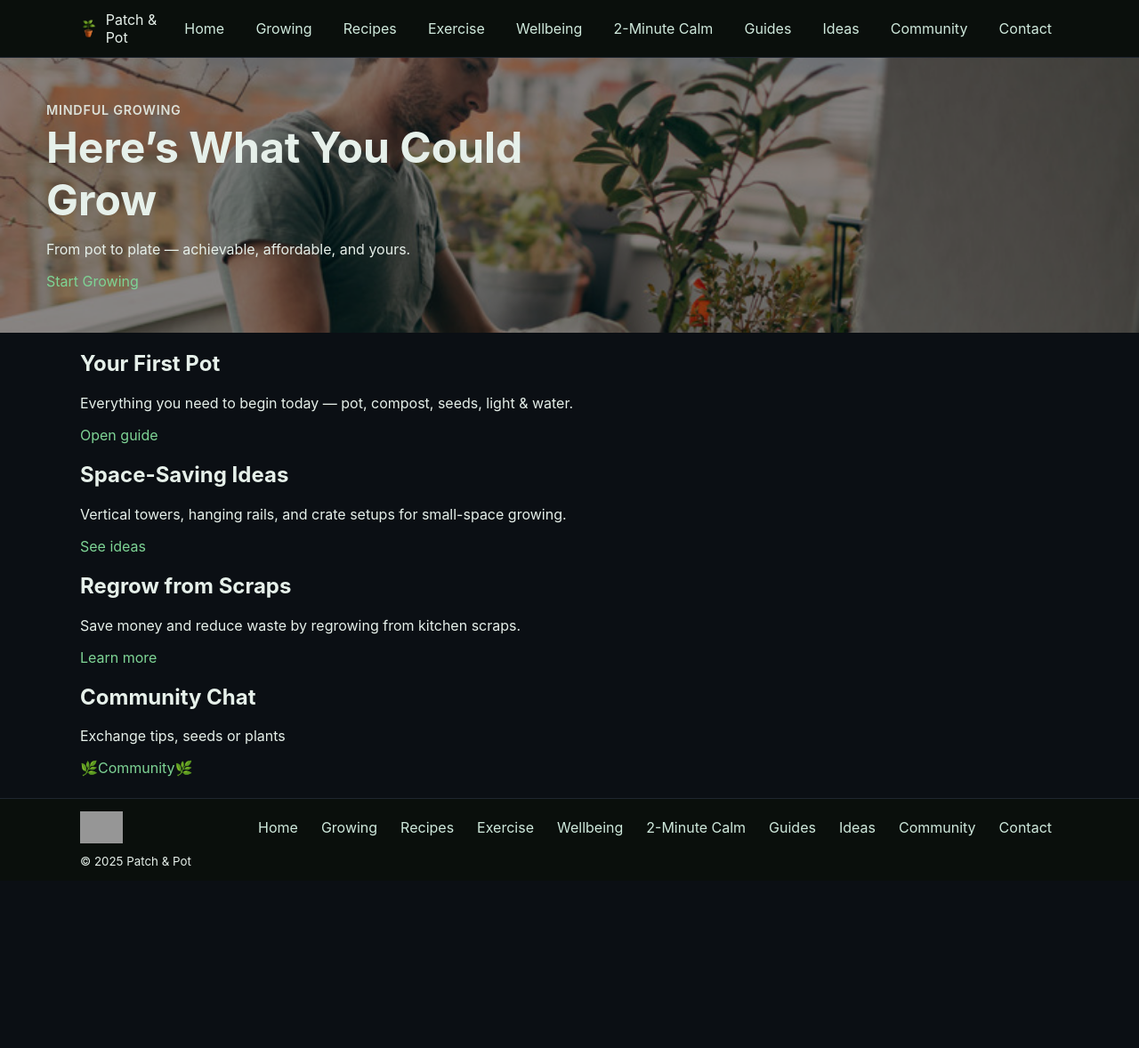
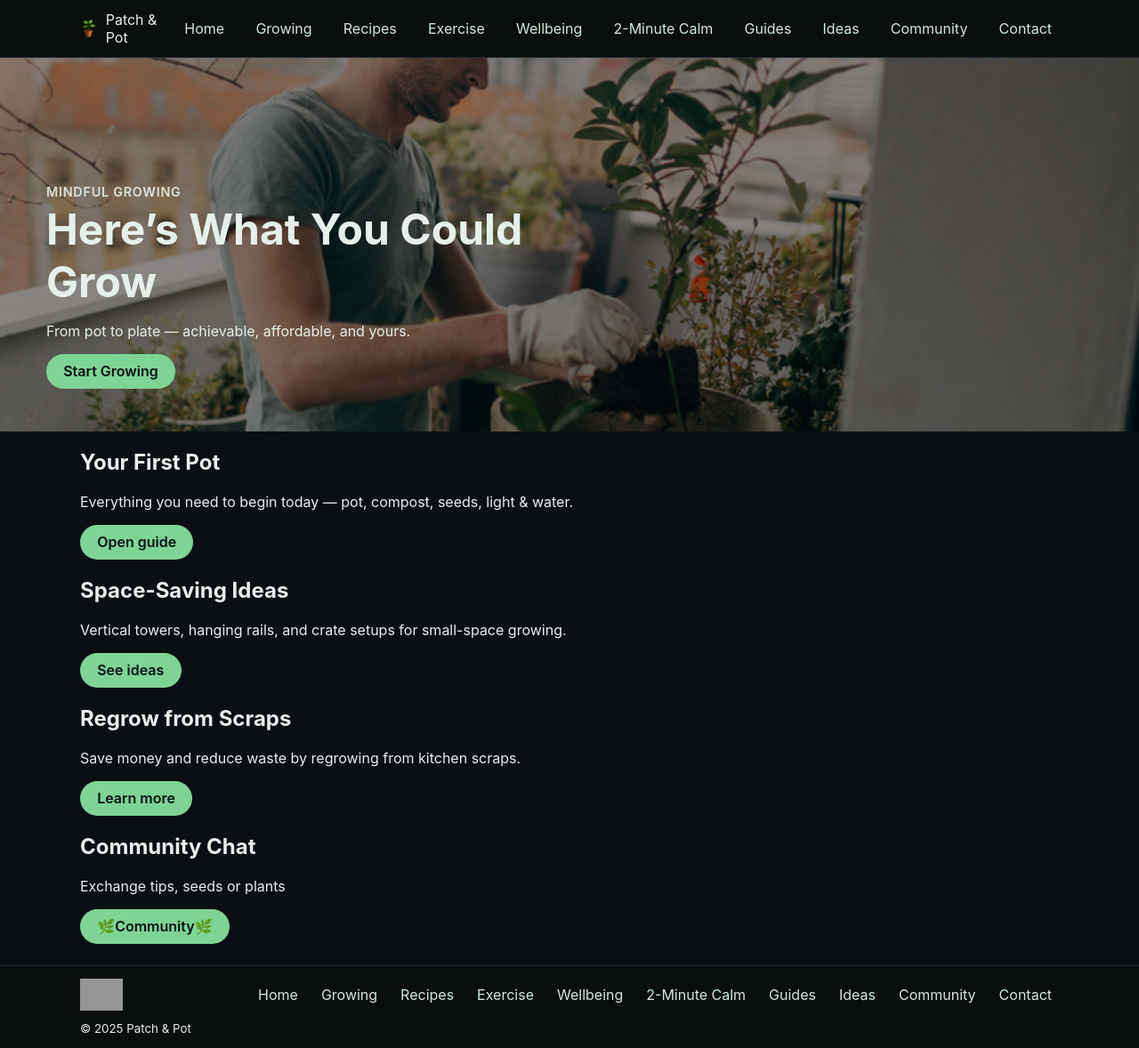
Before and after one commit to grantfitfuel/patchandpot, a Jekyll site: the page built from sites/index.html, in a window 1280 px wide. Shown: the whole page at 89% size. Built offline with Jekyll 4.4.1, drawn with Linux system fonts in a browser that asks for light colours; before the commit the page ends 990 px from its top, so only the background shows below that; grey boxes are pictures that could not be loaded.

Commit message:
Update site.css

```diff
--- a/sites/assets/css/site.css
+++ b/sites/assets/css/site.css
@@ -8,7 +8,7 @@
   --nav-gap:1.2rem;
 }
 
-/* ========== BASE ========== */
+/* ================= BASE ================= */
 html, body {
   background:var(--bg);
   color:var(--ink);
@@ -28,7 +28,7 @@ a {
   text-decoration:none;
 }
 
-/* ========== HEADER ========== */
+/* ================= HEADER ================= */
 .site-header {
   background:#0a0f0c;
   border-bottom:1px solid var(--stroke);
@@ -74,70 +74,131 @@ a {
   background:#101612;
 }
 
-/* Responsive shrink without wrap or scroll */
 @media (max-width: 960px) {
   :root { --nav-gap:0.9rem; }
   .nav a { font-size:0.9rem; padding:4px 6px; }
 }
+
 @media (max-width: 820px) {
   :root { --nav-gap:0.6rem; }
   .nav a { font-size:0.85rem; padding:3px 5px; }
 }
 
-/* ========== HERO ========== */
+/* ================= HERO ================= */
 .hero {
-  position:relative;
-  width:100%;
-  min-height:260px;
-  display:flex;
-  align-items:flex-end;
-  justify-content:flex-start;
+  position: relative;
+  width: 100%;
+  min-height: 420px; /* taller hero */
+  display: flex;
+  align-items: flex-end;
+  justify-content: flex-start;
 }
 
 .hero figure {
-  position:absolute;
-  inset:0;
-  margin:0;
+  position: absolute;
+  inset: 0;
+  margin: 0;
 }
 
 .hero figure img {
-  width:100%;
-  height:100%;
-  object-fit:cover;
-  object-position:center 30%;
+  width: 100%;
+  height: 100%;
+  object-fit: cover;
+  object-position: center center;
 }
 
 .hero .overlay {
-  position:absolute;
-  inset:0;
-  background:rgba(0,0,0,0.45);
+  position: absolute;
+  inset: 0;
+  background: rgba(0, 0, 0, 0.45);
 }
 
 .hero .content {
-  position:relative;
-  padding:3rem 2rem;
-  max-width:600px;
-  z-index:1;
+  position: relative;
+  padding: 3rem 2rem;
+  max-width: 600px;
+  z-index: 1;
 }
 
 .hero .content h1 {
-  margin:0.2rem 0;
-  font-size:clamp(2rem, 4vw, 3rem);
+  margin: 0.2rem 0;
+  font-size: clamp(2rem, 4vw, 3rem);
 }
 
 .hero .content .eyebrow {
-  font-weight:600;
-  text-transform:uppercase;
-  font-size:0.9rem;
-  letter-spacing:.05em;
-  opacity:0.9;
+  font-weight: 600;
+  text-transform: uppercase;
+  font-size: 0.9rem;
+  letter-spacing: .05em;
+  opacity: 0.9;
 }
 
-/* Per page hero tweak */
-.hero--growing figure img { object-position:center 25%; }
-.hero--exercise figure img { object-position:center 35%; }
+/* ================= BUTTONS ================= */
+.btn {
+  display: inline-block;
+  background: var(--accent);
+  color: #0b0f14;
+  padding: 0.6rem 1.2rem;
+  border-radius: 999px;
+  font-weight: 600;
+  text-decoration: none;
+  transition: background 0.2s ease;
+}
 
-/* ========== FOOTER ========== */
+.btn:hover {
+  background: #98e9bb;
+}
+
+.btn.secondary {
+  background: transparent;
+  color: var(--accent);
+  border: 2px solid var(--accent);
+}
+
+.btn.secondary:hover {
+  background: var(--accent);
+  color: #0b0f14;
+}
+
+/* ================= RECIPES ================= */
+.recipe-grid {
+  display: grid;
+  gap: 18px;
+  grid-template-columns: repeat(auto-fit, minmax(280px, 1fr));
+}
+
+.recipe-card {
+  background: var(--glass);
+  border: 1px solid var(--stroke);
+  border-radius: 16px;
+  overflow: hidden;
+  display: flex;
+  flex-direction: column;
+}
+
+.recipe-card img {
+  width: 100%;
+  height: 220px;
+  object-fit: cover;
+  object-position: center;
+}
+
+.recipe-card .content {
+  padding: 1rem;
+}
+
+.recipe-card h3 {
+  margin-top: 0;
+  font-size: 1.25rem;
+}
+
+.recipe-card p {
+  font-size: 0.95rem;
+  line-height: 1.45;
+  color: var(--ink);
+}
+
+/* ================= FOOTER ================= */
 .site-footer {
   background:#0a0f0c;
   border-top:1px solid var(--stroke);
```
